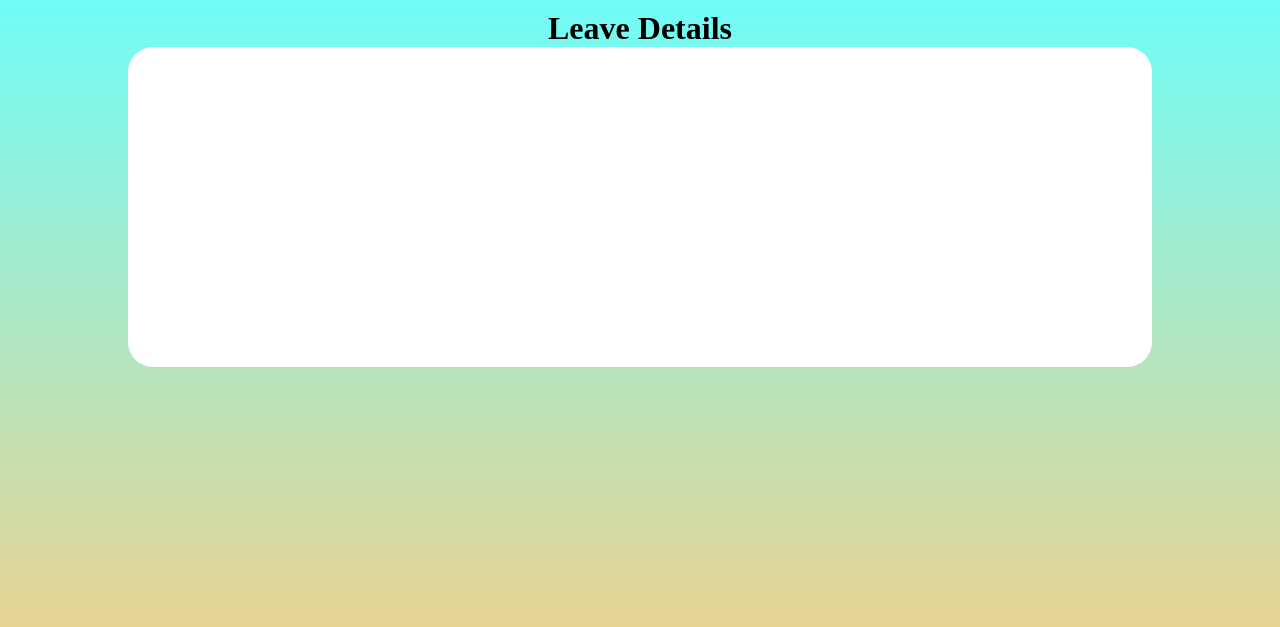
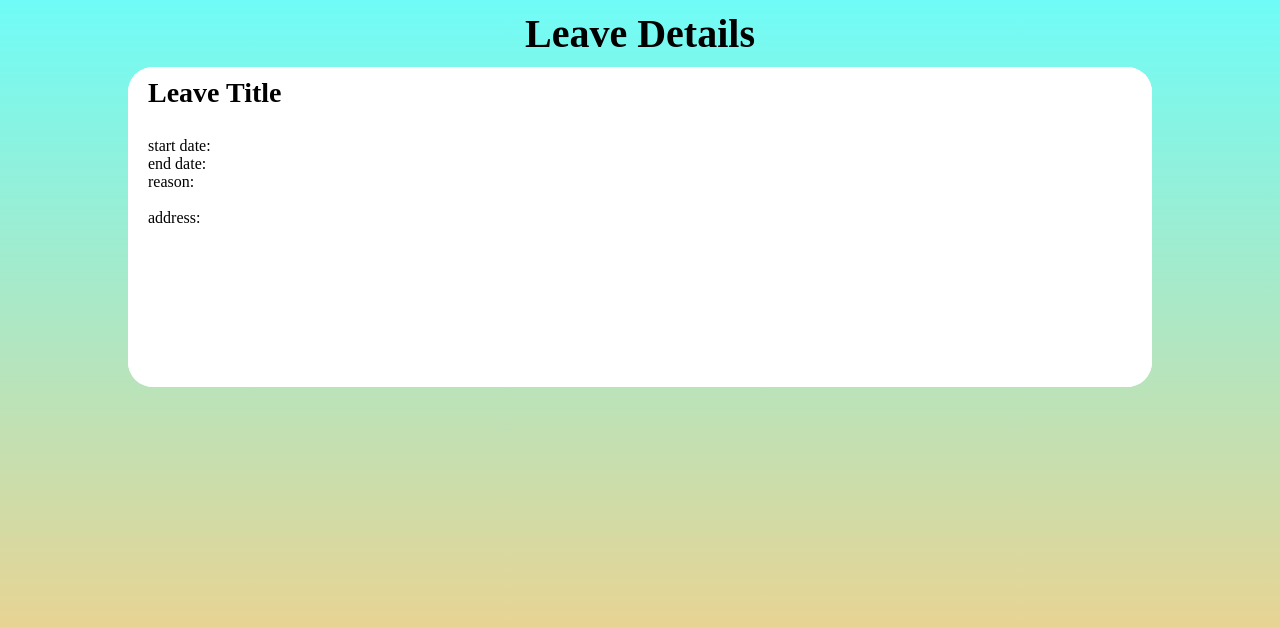
Before and after one commit to AdwaitMinde/Leave_Management, a PHP site: page /dashboard.html in a window 1280 px wide. Shown: the part 50-677 px from the top of the page. Run offline with PHP 8.4, Linux system fonts and the light colour scheme.

Commit message:
Adwait 26/9

```diff
--- a/dashboard.html
+++ b/dashboard.html
@@ -5,7 +5,7 @@
     <meta http-equiv="X-UA-Compatible" content="IE=edge">
     <meta name="viewport" content="width=device-width, initial-scale=1.0">
     <link rel="stylesheet" href="login.css">
-    <title>Document</title>
+    <title>Details</title>
 </head>
 <body>
     <nav>
@@ -13,8 +13,17 @@
     </nav>
     <h1>Leave Details</h1>
     <center>
-    <div class="container">
-
+    <div class="container" id="full">
+        <div class="container">
+            <h1 style="text-align: left; padding-left: 20px; font-size: 28px;">Leave Title</h1>
+            <br>
+            <p style="text-align: left; padding-left: 20px;">
+                start date: <br>
+                end date: <br>
+                reason: <br><br>
+                address: <br>
+            </p>
+        </div>
     </div>
     </center>
 </body>
--- a/login.css
+++ b/login.css
@@ -25,12 +25,14 @@ body {
 body h1{
 	text-align: center;
 	padding-top: 10px;
+	padding-bottom: 10px;
+	font-size: 40px;
 }
 
 
 .login-page{
 	width: 360px;
-	padding: 20px 0 0;
+	padding: 10px 0 0;
 	margin: auto;
 
 }
```
